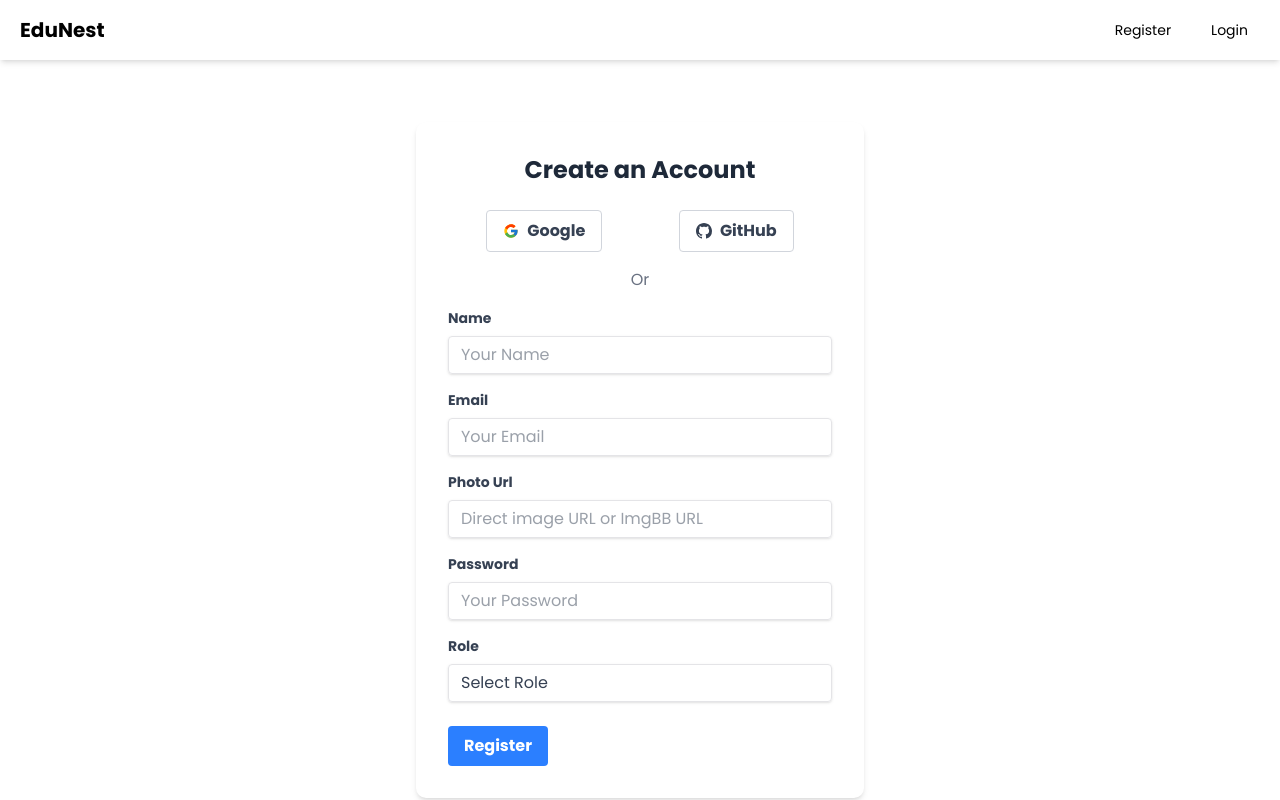
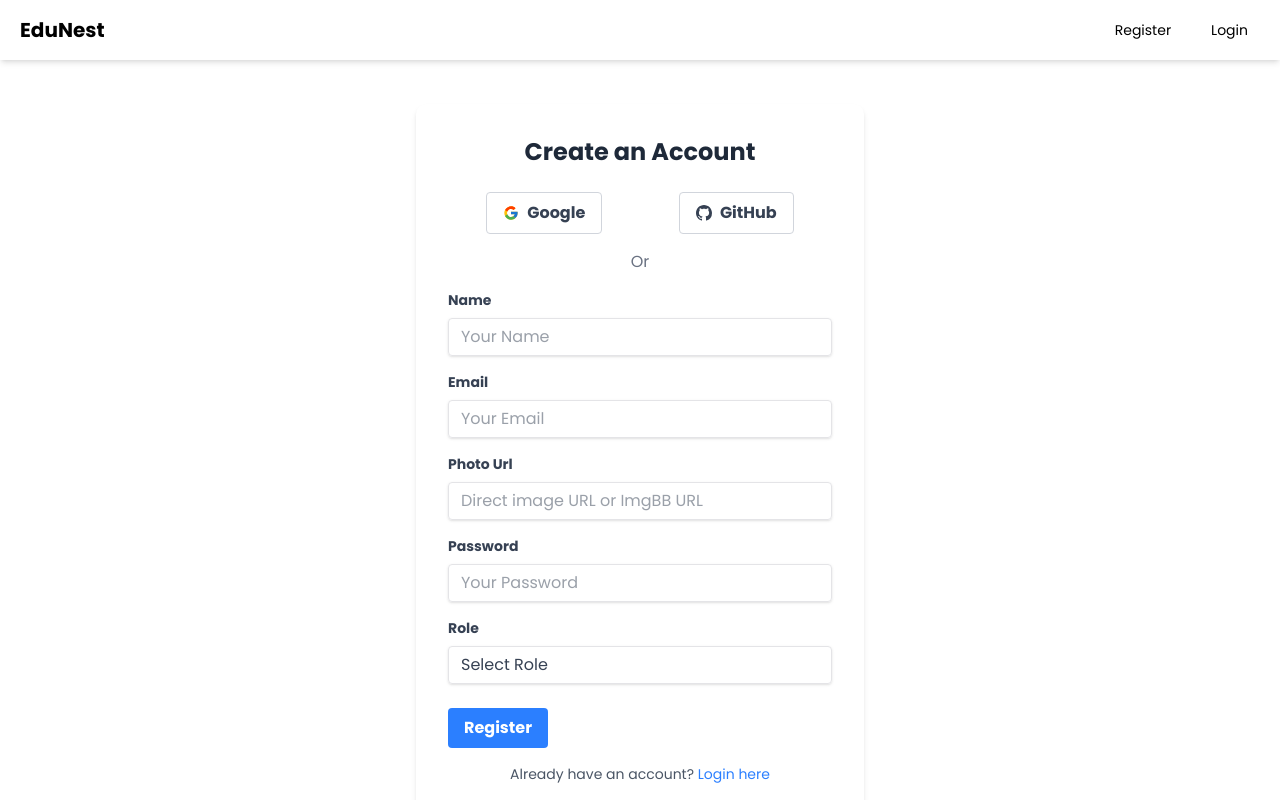
Before and after one commit to kader009/study-platform-frontend, a Next.js app: page /register in a window 1280 px wide. Shown: the top 800 px of the page. Built offline with nearby package versions, Linux system fonts and the light colour scheme.

Commit message:
register to login create route

```diff
--- a/src/app/register/page.tsx
+++ b/src/app/register/page.tsx
@@ -13,6 +13,7 @@ import {
   SetRole,
 } from '@/redux/features/authentication/registerSlice';
 import { useSignUpMutation } from '@/redux/endApi';
+import Link from 'next/link';
 
 const Page = () => {
   const dispatch = useAppDispatch();
@@ -164,6 +165,15 @@ const Page = () => {
               </button>
             </div>
           </form>
+          {/* Login link */}
+          <div className="text-center mt-4">
+            <p className="text-sm text-gray-600">
+              Already have an account?{' '}
+              <Link href="/login" className="text-blue-500 hover:underline">
+                Login here
+              </Link>
+            </p>
+          </div>
         </div>
       </div>
     </div>
```
